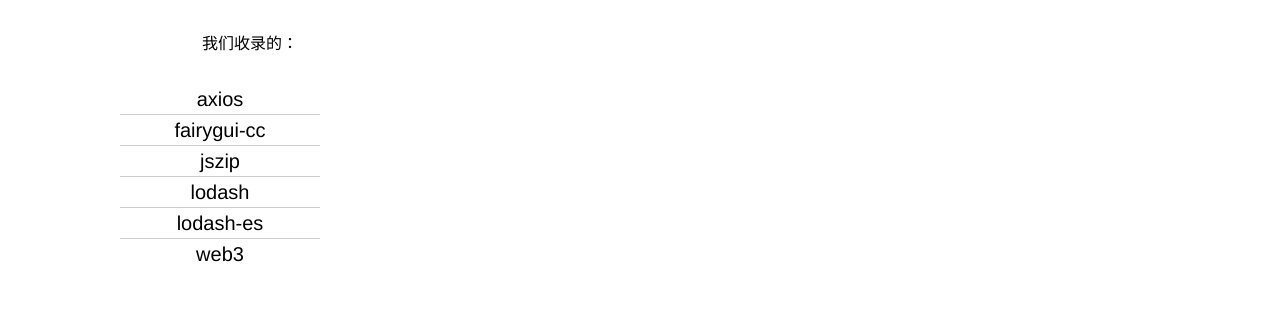
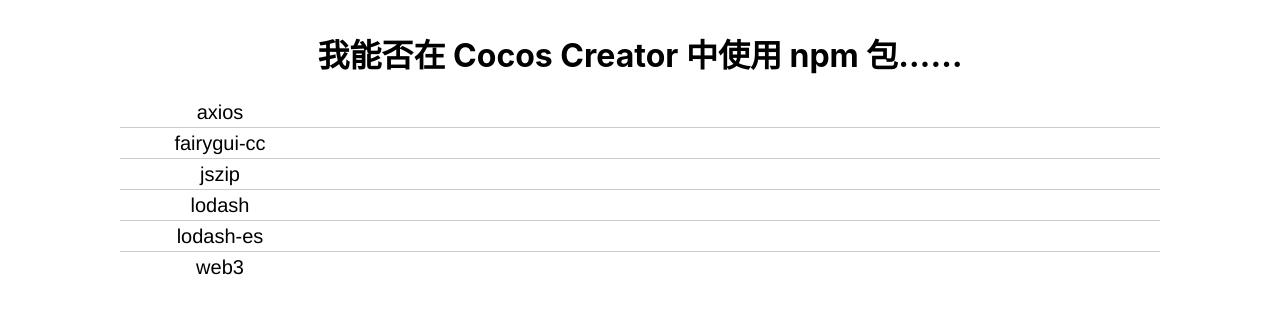
Before and after one commit to shrinktofit/can-i-use-npm-in-cocos-creator, a React (Create React App) app: page / in a window 1280 px wide. Shown: the top 314 px of the page. Built offline with nearby package versions, Linux system fonts and the light colour scheme.

Commit message:
Opt style

```diff
--- a/src/App.tsx
+++ b/src/App.tsx
@@ -55,9 +55,7 @@ function Packages(database: CanIUseNpmDatabase) {
     }
     return <Router>
         <div>
-            <div>
-                我们收录的：
-            </div>
+            <h1> 我能否在 Cocos Creator 中使用 npm 包…… </h1>
             <Switch>
                 <Route path={`${match.path}packages/:packageId`} component={() => ShowPackageInfo(database)}>
                 </Route>
--- a/src/List.css
+++ b/src/List.css
@@ -1,7 +1,6 @@
 @import '//classpath:compass/css3';
 
 div {
-  width: 200px;
   margin: 30px;
 }
 
```
